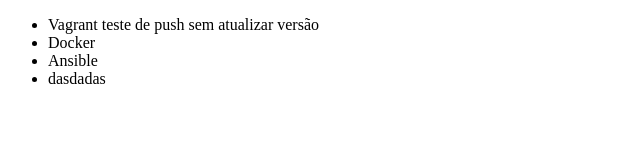
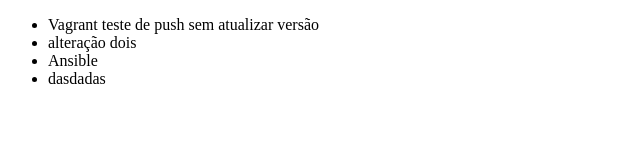
Before and after one commit to tiagopachecogit/alura-git, a plain HTML site: page index.html in a window 1280 px wide. Shown: the full height of the page, 0-640 px from the left. Drawn offline with Linux system fonts and the light colour scheme.

Commit message:
alterando o curso para ver o stash

```diff
--- a/index.html
+++ b/index.html
@@ -8,7 +8,7 @@
 <body>
     <ul>
         <li>Vagrant teste de push sem atualizar versão</li>
-        <li>Docker</li>
+        <li>alteração dois</li>
         <li>Ansible</li>
         <li>dasdadas</li>
     </ul>
```
